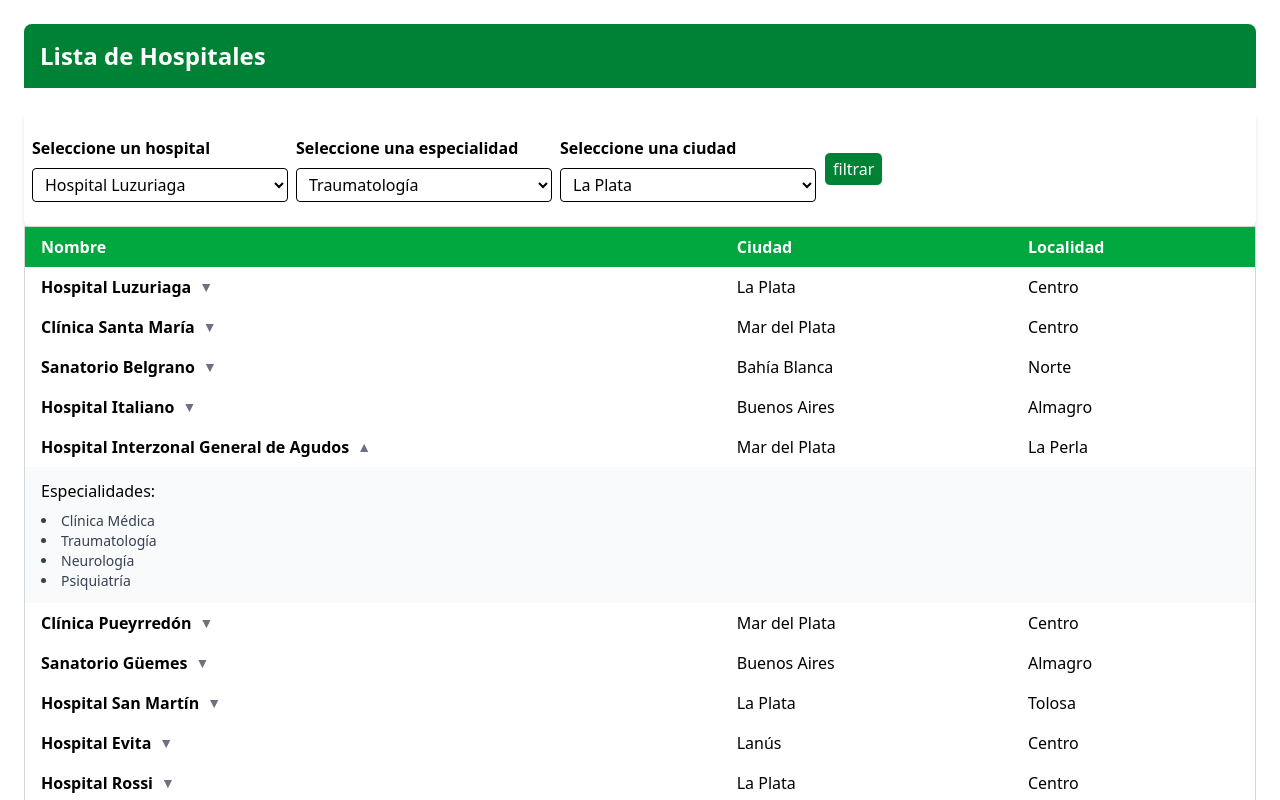
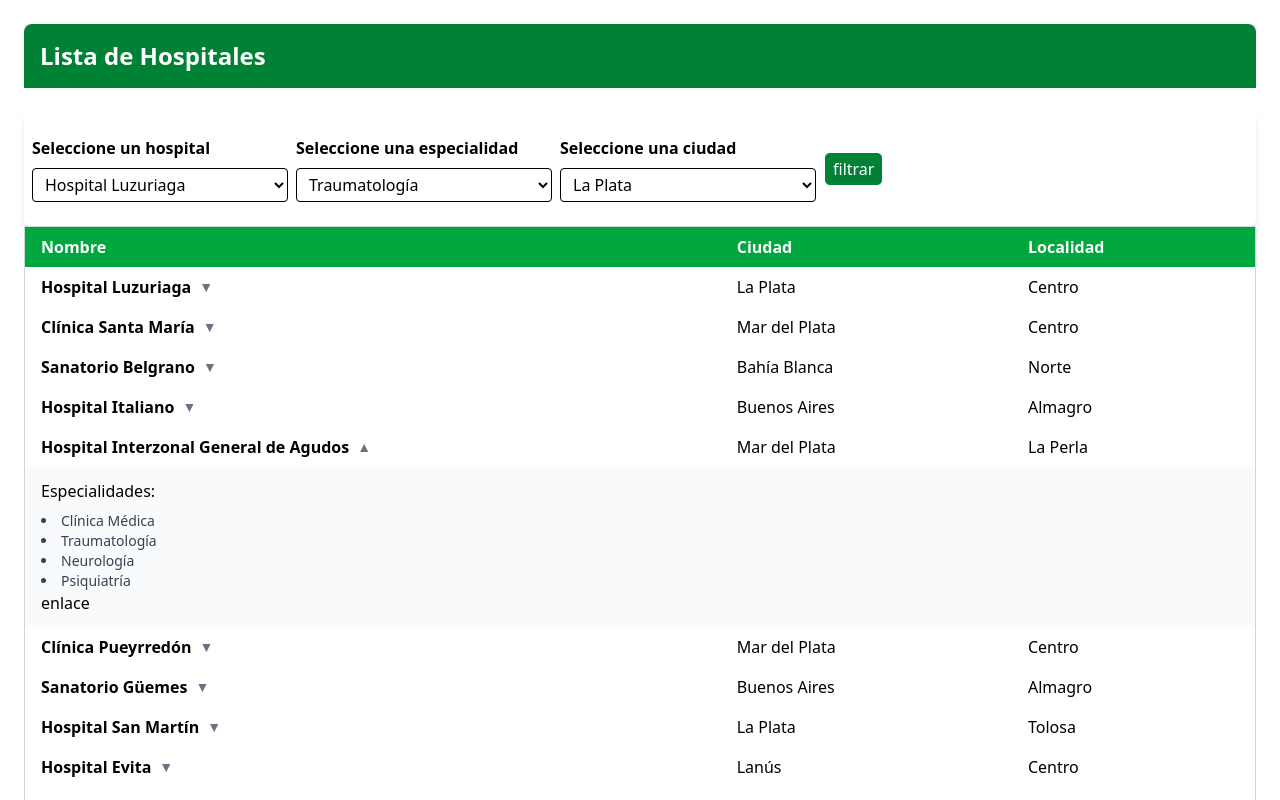
Before and after one commit to Guzman5825/frontEnd-directorioDeHospitalesGBA, a React (Vite) app: page /hospitales in a window 1280 px wide. Both pictures are taken after a click on the element 640 px from the left and 447 px from the top of the page. Shown: the top 800 px of the page. Built offline with nearby package versions, Linux system fonts and the light colour scheme.

Commit message:
se importo el Link

```diff
--- a/src/componentes/HospitalRow.jsx
+++ b/src/componentes/HospitalRow.jsx
@@ -1,4 +1,5 @@
 import { useState } from "react";
+import { Link } from "react-router-dom";
 
 export default function HospitalRow({ nombre, ubicacion, especialidades }) {
   const [open, setOpen] = useState(false);
@@ -24,10 +25,14 @@
           <td colSpan={3} className="bg-gray-50 px-4 py-3">
             <p className="font-medium mb-2">Especialidades:</p>
             <ul className="list-disc list-inside text-sm text-gray-700">
-              {especialidades.map((esp, index) => (
+              {
+              especialidades.map((esp, index) => (
                 <li key={index}>{esp}</li>
-              ))}
+              ))
+
+              }
             </ul>
+            <Link to={`/hospitales/${nombre}`}>enlace</Link>
           </td>
         </tr>
       )}
```
